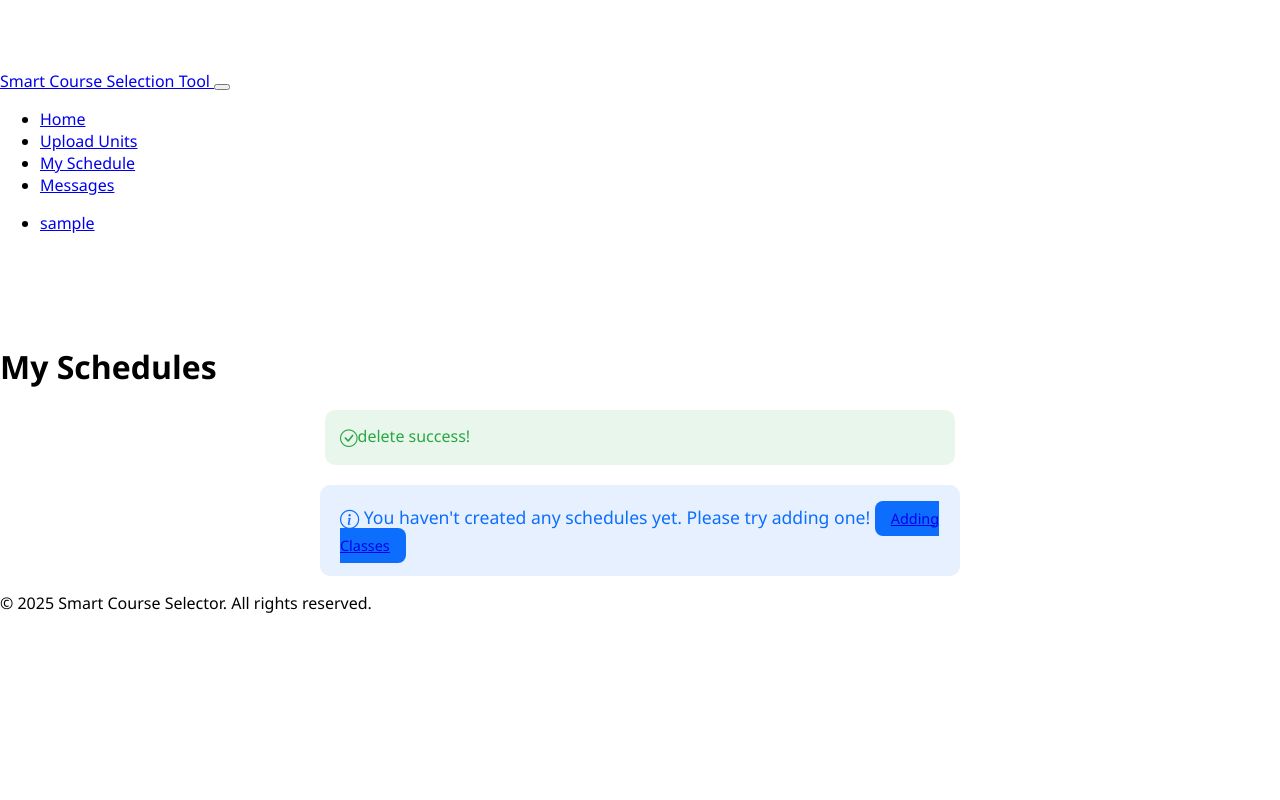
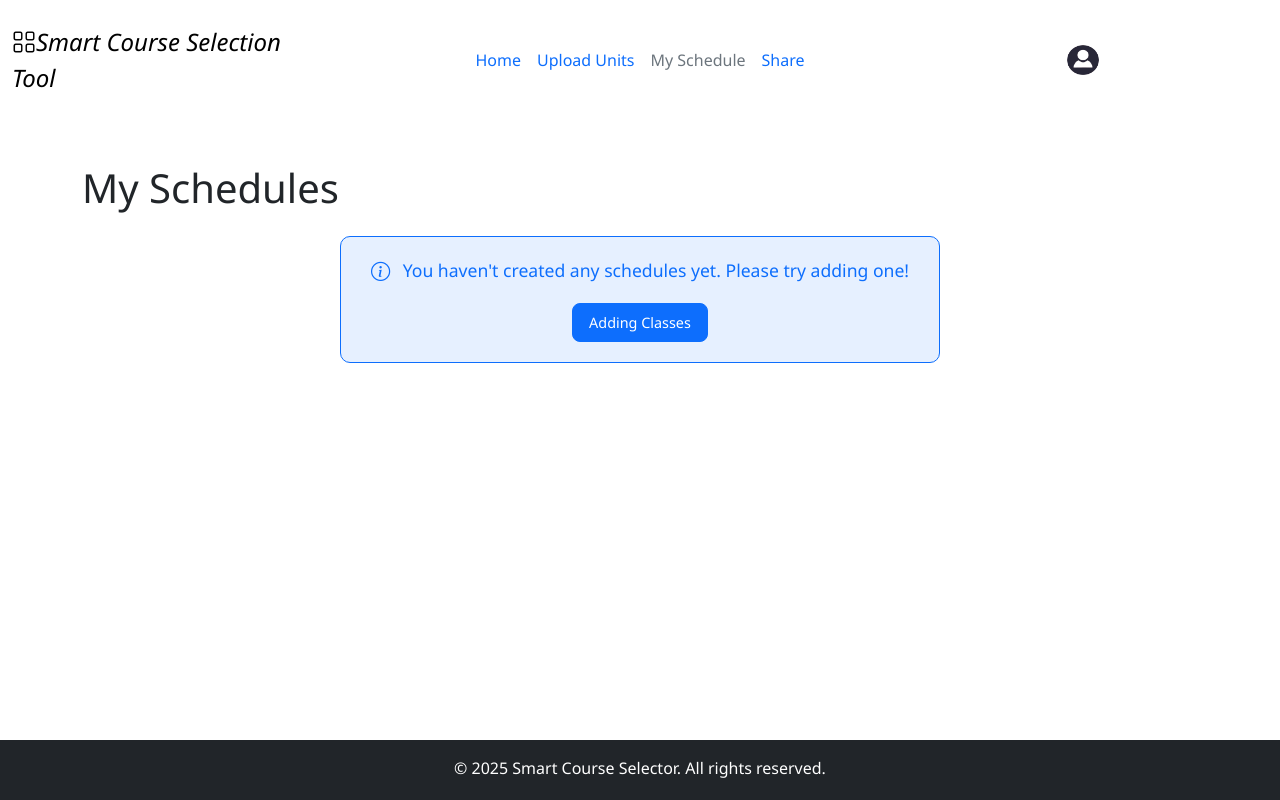
Before and after one commit to Xin-Wang1/2025_CITS5505_Agile_Web_Dev_group_project, a Flask app: page /My_Schedule in a window 1280 px wide. Run offline with Flask 3, Linux system fonts and the light colour scheme; the visitor is signed in with stand-in values (Sample User, id 1); data that the repository does not hold is empty; some libraries are stand-ins or nearby versions.

Commit message:
fix the render bug

```diff
--- a/app/templates/base.html
+++ b/app/templates/base.html
@@ -1,92 +1,127 @@
 <!DOCTYPE html>
 <html lang="en">
   <head>
+    <meta charset="UTF-8" />
+    <meta name="viewport" content="width=device-width, initial-scale=1.0" />
+    <title>{% block title %}UniPlan{% endblock %}</title>
+    <link
+      href="https://cdn.jsdelivr.net/npm/bootstrap@5.3.5/dist/css/bootstrap.min.css"
+      rel="stylesheet"
+    />
+    <link
+      href="https://cdn.jsdelivr.net/npm/bootstrap-icons@1.11.3/font/bootstrap-icons.min.css"
+      rel="stylesheet"
+    />
+    <script src="https://cdn.jsdelivr.net/npm/bootstrap@5.3.5/dist/js/bootstrap.bundle.min.js"></script>
     {% block head %}{% endblock %}
   </head>
-  <body>
-    <nav class="navbar navbar-expand-lg">
-      <div class="container">
-        <a class="navbar-brand" href="{{ url_for('home') }}">
-          Smart Course Selection Tool
+  <body class="d-flex flex-column min-vh-100">
+    <header
+      id="main-header"
+      class="navbar navbar-expand-md navbar-light fixed-top"
+      style="background: transparent; backdrop-filter: blur(10px)"
+    >
+      <div
+        class="container-fluid d-flex flex-wrap align-items-center justify-content-center justify-content-md-between py-3"
+      >
+        <div class="col-md-3 mb-2 mb-md-0">
+          <a
+            href="{{ url_for('home') }}"
+            class="d-inline-flex link-body-emphasis text-decoration-none"
+          >
+            <i class="bi bi-grid" style="font-size: 1.5rem"
+              >Smart Course Selection Tool</i
+            >
           </a>
-        <button
-          class="navbar-toggler"
-          type="button"
-          data-toggle="collapse"
-          data-target="#navbarNav"
-          aria-controls="navbarNav"
-          aria-expanded="false"
-          aria-label="Toggle navigation"
+        </div>
+        <ul class="nav col-12 col-md-auto mb-2 justify-content-center mb-md-0">
+          <li>
+            <a
+              href="{{ url_for('home') }}"
+              class="nav-link px-2 {% if request.path == '/' %}link-secondary{% else %}link-primary{% endif %}"
+              >Home</a
             >
-          <span class="navbar-toggler-icon"></span>
-        </button>
-        <div class="collapse navbar-collapse" id="navbarNav">
-          <ul class="navbar-nav mr-auto">
-            <li class="nav-item">
-              <a class="nav-link" href="{{ url_for('home') }}">Home</a>
           </li>
-            <li class="nav-item">
-              <a class="nav-link" href="{{ url_for('unit.upload_unit') }}"
+          <li>
+            <a
+              href="{{ url_for('unit.unit') }}"
+              class="nav-link px-2 {% if request.path.startswith('/unit') %}link-secondary{% else %}link-primary{% endif %}"
               >Upload Units</a
             >
           </li>
-            <li class="nav-item">
-              <a class="nav-link" href="{{ url_for('My_Schedule') }}"
+          <li>
+            <a
+              href="{{ url_for('My_Schedule') }}"
+              class="nav-link px-2 {% if request.path == '/My_Schedule' %}link-secondary{% else %}link-primary{% endif %}"
               >My Schedule</a
             >
           </li>
-            <li class="nav-item">
-              <a class="nav-link" href="{{ url_for('messages') }}">Messages</a>
+          <li>
+            <a
+              href="{{ url_for('messages') }}"
+              class="nav-link px-2 {% if request.path == '/ShareSchedule' %}link-secondary{% else %}link-primary{% endif %}"
+              >Share</a
+            >
           </li>
         </ul>
-          <ul class="navbar-nav">
+        <div
+          class="col-md-3 text-end d-flex align-items-center justify-content-end gap-3"
+        >
           {% if current_user.is_authenticated %}
-            <li class="nav-item dropdown">
+          <div class="dropdown">
             <a
-                class="nav-link dropdown-toggle"
               href="#"
-                id="navbarDropdown"
-                role="button"
-                data-toggle="dropdown"
-                aria-haspopup="true"
-                aria-expanded="false"
+              class="d-flex align-items-center text-white text-decoration-none"
             >
-                {{ current_user.username }}
+              <span class="me-2">{{ current_user.username }}</span>
+              <img
+                src="{{ url_for('static', filename='image/avatar.png') }}"
+                alt="Avatar"
+                class="rounded-circle"
+                width="32"
+                height="32"
+              />
             </a>
-              <div class="dropdown-menu" aria-labelledby="navbarDropdown">
+            <ul class="dropdown-menu">
+              <li>
                 <a class="dropdown-item" href="{{ url_for('My_Schedule') }}"
-                  >My Schedule</a
+                  ><i class="bi bi-calendar me-2"></i>My Schedule</a
                 >
+              </li>
+              <li>
                 <a class="dropdown-item" href="{{ url_for('messages') }}"
-                  >Messages</a
+                  ><i class="bi bi-person me-2"></i>ShareSchedule</a
                 >
-                <div class="dropdown-divider"></div>
+              </li>
+              <li><hr class="dropdown-divider" /></li>
+              <li>
                 <a class="dropdown-item" href="{{ url_for('logout') }}"
-                  >Logout</a
+                  ><i class="bi bi-box-arrow-right me-2"></i>Logout</a
                 >
-              </div>
               </li>
-            {% else %}
-            <li class="nav-item">
-              <a class="nav-link" href="{{ url_for('login') }}">Login</a>
-            </li>
-            <li class="nav-item">
-              <a class="nav-link" href="{{ url_for('register') }}">Sign Up</a>
-            </li>
-            {% endif %}
             </ul>
           </div>
+          {% else %}
+          <a href="{{ url_for('login') }}" class="btn btn-outline-primary me-2"
+            >Login</a
+          >
+          <a href="{{ url_for('register') }}" class="btn btn-primary"
+            >Sign Up</a
+          >
+          {% endif %}
         </div>
-    </nav>
+      </div>
+    </header>
 
-    <div class="container">{% block content %}{% endblock %}</div>
+    {% block content %}{% endblock %}
 
-    <footer class="text-center mt-4">
-      <p>© 2025 Smart Course Selector. All rights reserved.</p>
+    <footer class="bg-dark text-white text-center py-3 mt-auto">
+      <p class="mb-1">
+        &copy; 2025 Smart Course Selector. All rights reserved.
+      </p>
     </footer>
 
-    <script src="{{ url_for('static', filename='js/jquery-3.5.1.min.js') }}"></script>
-    <script src="{{ url_for('static', filename='js/bootstrap.bundle.min.js') }}"></script>
+    <script src="https://cdn.jsdelivr.net/npm/bootstrap@5.3.5/dist/js/bootstrap.bundle.min.js"></script>
     {% block scripts %}{% endblock %}
   </body>
 </html>
```
Lines whose indentation alone changed are shown as unchanged.
